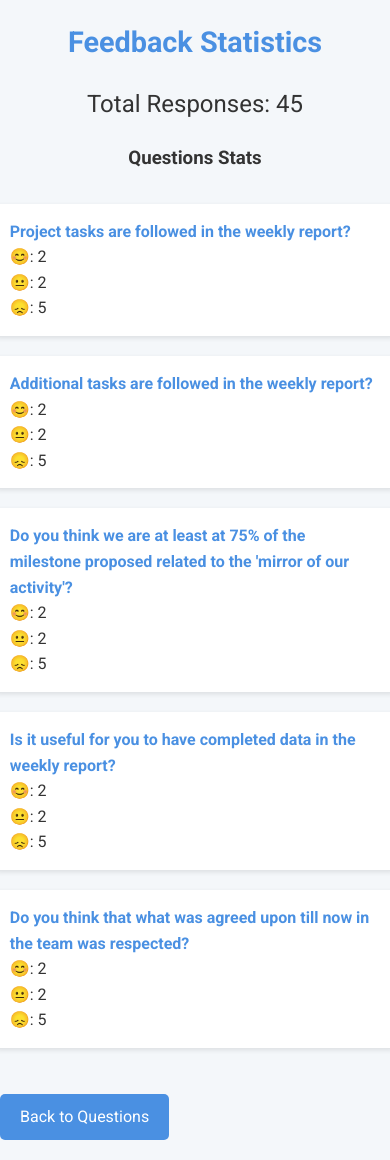
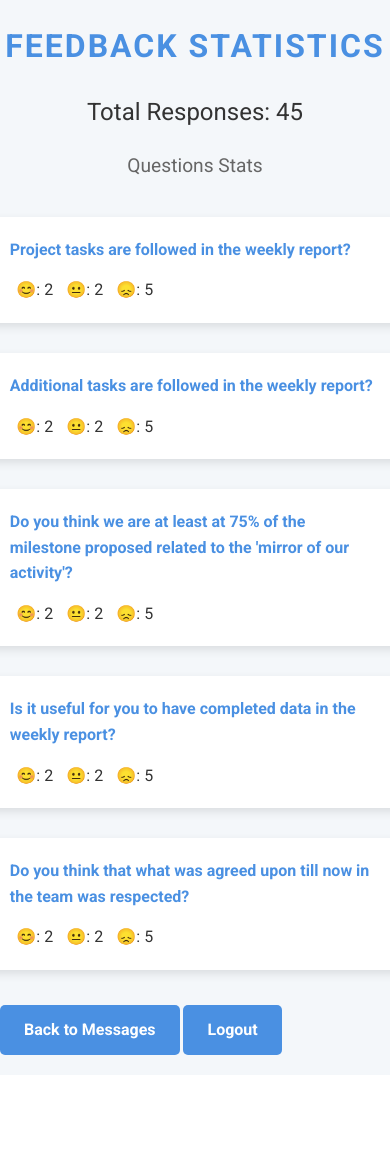
Before and after one commit to GeorgeMargineanu/alstom, a Flask app: page /statistics in a window 390 px wide. After the commit the page ends 1055 px from the top, so only its background shows below. Run offline with Flask 3, Linux system fonts and the light colour scheme; a user stored in the database is signed in; some libraries are stand-ins or nearby versions.

Commit message:
only messages written by the logged user are displayed

```diff
--- a/app.py
+++ b/app.py
@@ -174,11 +174,11 @@ def questions():
 
         try:
             db.session.commit()
-            flash('Your answers have been submitted!', 'success')
+            #flash('Your answers have been submitted!', 'success')
         except Exception as e:
             print(f"Error committing to the database: {e}")
 
-        return redirect(url_for('dashboard'))
+        return redirect(url_for('statistics'))
 
     return render_template('questions.html', form=form, questions=questions_list)
 
@@ -186,6 +186,8 @@ def questions():
 @login_required
 def statistics():
     all_answers = UserAnswer.query.all()
+    all_additional_texts = AdditionalText.query.filter_by(user_id=current_user.id).all()  # Get additional messages
+
     statistics = {
         'total': len(all_answers),
         'question_stats': {}
@@ -200,10 +202,7 @@ def statistics():
 
     # Process answers for each question
     for question in questions_list:
-        # Get answers for the specific question
         question_answers = [answer for answer in all_answers if answer.question == question]
-
-        print(f"Question: {question}, Answers: {question_answers}")  # Debug print
 
         # Count responses based on emojis
         counts = {
@@ -214,13 +213,14 @@ def statistics():
 
         statistics['question_stats'][question] = counts
 
-    return render_template('statistics.html', statistics=statistics)
+    return render_template('statistics.html', statistics=statistics, additional_texts=all_additional_texts)
 
-@app.route('/messages')
+@app.route('/messages', methods=['GET'])
 @login_required
 def messages():
-    user_messages = Message.query.filter_by(user_id=current_user.id).all()
-    return render_template('messages.html', messages=user_messages)
+    # Query all additional messages from the current user
+    all_additional_texts = AdditionalText.query.filter_by(user_id=current_user.id).all()
+    return render_template('messages.html', additional_texts=all_additional_texts)
 
 @app.route('/recover_password', methods=['GET', 'POST'])
 def recover_password():
--- a/templates/statistics.html
+++ b/templates/statistics.html
@@ -15,11 +15,21 @@
 
     h1 {
         color: #4A90E2;
+        font-size: 2.5em;
+        text-transform: uppercase;
+        letter-spacing: 2px;
     }
 
     h2 {
         color: #333;
         font-weight: 400;
+        font-size: 1.8em;
+    }
+
+    h3 {
+        color: #666;
+        font-weight: 500;
+        font-size: 1.5em;
     }
 
     ul {
@@ -28,40 +38,54 @@
         display: flex;
         flex-direction: column;
         align-items: center;
+        margin: 0;
     }
 
     li {
         background: #fff;
-        border-radius: 8px;
-        padding: 15px 20px;
-        margin: 10px 0;
-        box-shadow: 0 2px 5px rgba(0, 0, 0, 0.1);
+        border-radius: 10px;
+        padding: 20px 30px;
+        margin: 15px 0;
+        box-shadow: 0 4px 10px rgba(0, 0, 0, 0.1);
         width: 80%;
-        transition: transform 0.3s;
+        transition: transform 0.3s, box-shadow 0.3s;
     }
 
     li:hover {
-        transform: translateY(-3px);
+        transform: translateY(-5px);
+        box-shadow: 0 6px 15px rgba(0, 0, 0, 0.15);
     }
 
     strong {
         color: #4A90E2;
         font-weight: 700;
+        display: block;
+        margin-bottom: 10px;
+        text-align: left; /* Left align for better readability */
+    }
+
+    .emoji-count {
+        display: inline-block;
+        width: 50px; /* Fixed width for emoji columns */
+        text-align: center;
+        margin-top: 5px; /* Space between lines */
     }
 
     a {
         display: inline-block;
         margin: 20px auto;
-        padding: 10px 20px;
+        padding: 12px 24px;
         color: #fff;
         background-color: #4A90E2;
         border-radius: 5px;
         text-decoration: none;
-        transition: background-color 0.3s;
+        font-weight: bold;
+        transition: background-color 0.3s, transform 0.3s;
     }
 
     a:hover {
         background-color: #3a7bbf;
+        transform: scale(1.05); /* Scale effect on hover */
     }
 
     @media (max-width: 600px) {
@@ -70,19 +94,21 @@
         }
 
         h1 {
-            font-size: 1.8em;
+            font-size: 2em;
         }
 
         h2 {
             font-size: 1.5em;
         }
+
+        h3 {
+            font-size: 1.2em;
+        }
     }
 </style></head><body><h1>Feedback Statistics</h1><h2>Total Responses: {{ statistics.total }}</h2><h3>Questions Stats</h3><ul>
     {% for question, counts in statistics.question_stats.items() %}
-        <li><strong>{{ question }}</strong><br>
-            😊: {{ counts.happy }}<br>
-            😐: {{ counts.neutral }}<br>
-            😞: {{ counts.sad }}
-        </li>
+        <li><strong>{{ question }}</strong><div><span class="emoji-count">😊: {{ counts.happy }}</span><span class="emoji-count">😐: {{ counts.neutral }}</span><span class="emoji-count">😞: {{ counts.sad }}</span></div></li>
     {% endfor %}
-</ul><a href="{{ url_for('questions') }}">Back to Questions</a></body></html>
+</ul><a href="{{ url_for('messages') }}">Back to Messages</a>
+</ul><a href="{{ url_for('logout') }}">Logout</a>
+</body></html>
```
Also changed, not shown: templates/messages.html (added, +68 -0 lines), instance/database.db.
